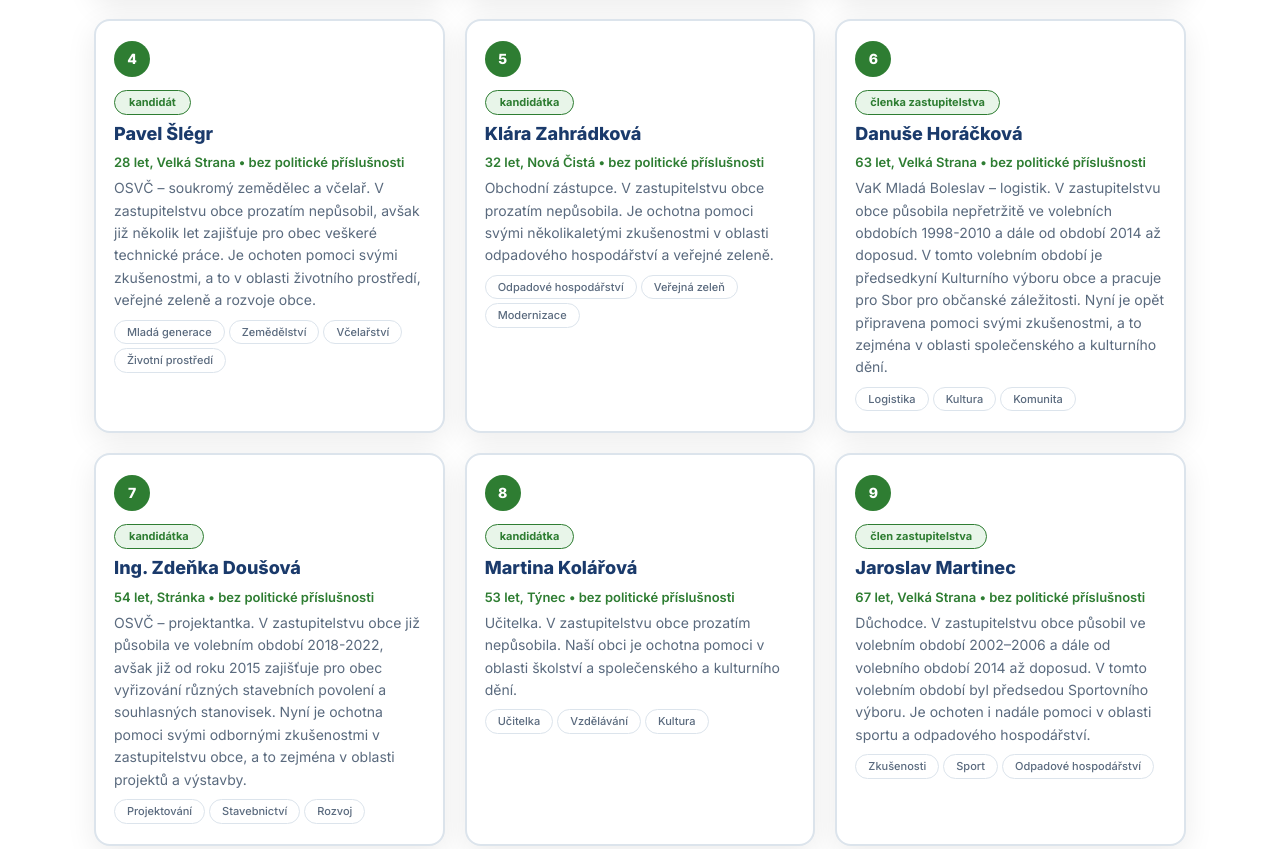
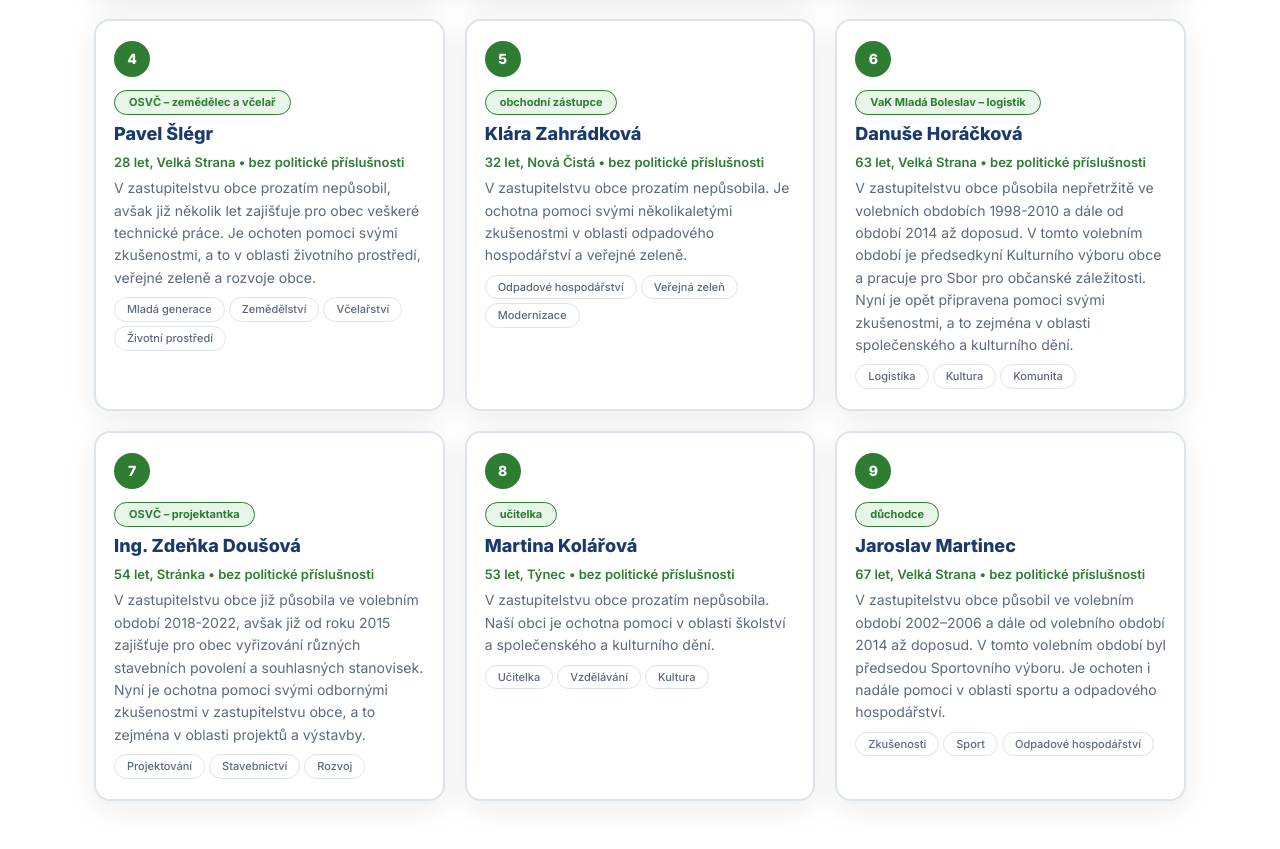
Before and after one commit to normyhraje-sudo/volbaprozitrek, a plain HTML site: page index.html in a window 1280 px wide. Shown: the part 6753-7602 px from the top of the page. Drawn offline with Linux system fonts and the light colour scheme.

Commit message:
Update index.html

```diff
--- a/index.html
+++ b/index.html
@@ -1494,7 +1494,7 @@ footer p strong { font-weight: 900; }
             </div>
 
             <div class="candidates">
-            <!-- Kandidát 1 -->
+                <!-- 1. Zdeněk Tyšer -->
                 <div class="candidate">
                     <div class="candidate-number">1</div>
                     <div class="candidate-info">
@@ -1506,7 +1506,7 @@ footer p strong { font-weight: 900; }
                     </div>
                 </div>
 
-            <!-- Kandidát 2 -->
+                <!-- 2. Leoš Miler -->
                 <div class="candidate">
                     <div class="candidate-number">2</div>
                     <div class="candidate-info">
@@ -1518,86 +1518,86 @@ footer p strong { font-weight: 900; }
                     </div>
                 </div>
 
-            <!-- Kandidát 3 -->
+                <!-- 3. Libor Bárta -->
                 <div class="candidate">
                     <div class="candidate-number">3</div>
                     <div class="candidate-info">
-                    <span class="role-tag">člen zastupitelstva</span>
+                        <span class="role-tag">OSVČ – elektromontážní práce</span>
                         <h3>Libor Bárta</h3>
                         <div class="position">48 let, Velká Strana • bez politické příslušnosti</div>
-                    <p class="bio">OSVČ – v oboru elektromontážní práce. V zastupitelstvu obce dokončuje první volební období, kde byl předsedou Finančního výboru obce. Avšak již několik let zajišťuje pro obec kompletní údržbu veřejného osvětlení a ostatní elektromontážní práce na všech obecních budovách. Pro naši obec je i nadále ochoten pomoci v zastupitelstvu obce Čistá.</p>
+                        <p class="bio">V zastupitelstvu obce dokončuje první volební období, kde byl předsedou Finančního výboru obce. Avšak již několik let zajišťuje pro obec kompletní údržbu veřejného osvětlení a ostatní elektromontážní práce na všech obecních budovách. Pro naši obec je i nadále ochoten pomoci v zastupitelstvu obce Čistá.</p>
                         <div class="tags"><span>Elektrikář</span><span>Finanční výbor</span><span>Veřejné osvětlení</span></div>
                     </div>
                 </div>
 
-            <!-- Kandidát 4 -->
+                <!-- 4. Pavel Šlégr -->
                 <div class="candidate">
                     <div class="candidate-number">4</div>
                     <div class="candidate-info">
-                    <span class="role-tag">kandidát</span>
+                        <span class="role-tag">OSVČ – zemědělec a včelař</span>
                         <h3>Pavel Šlégr</h3>
                         <div class="position">28 let, Velká Strana • bez politické příslušnosti</div>
-                    <p class="bio">OSVČ – soukromý zemědělec a včelař. V zastupitelstvu obce prozatím nepůsobil, avšak již několik let zajišťuje pro obec veškeré technické práce. Je ochoten pomoci svými zkušenostmi, a to v oblasti životního prostředí, veřejné zeleně a rozvoje obce.</p>
+                        <p class="bio">V zastupitelstvu obce prozatím nepůsobil, avšak již několik let zajišťuje pro obec veškeré technické práce. Je ochoten pomoci svými zkušenostmi, a to v oblasti životního prostředí, veřejné zeleně a rozvoje obce.</p>
                         <div class="tags"><span>Mladá generace</span><span>Zemědělství</span><span>Včelařství</span><span>Životní prostředí</span></div>
                     </div>
                 </div>
 
-            <!-- Kandidát 5 -->
+                <!-- 5. Klára Zahrádková -->
                 <div class="candidate">
                     <div class="candidate-number">5</div>
                     <div class="candidate-info">
-                    <span class="role-tag">kandidátka</span>
+                        <span class="role-tag">obchodní zástupce</span>
                         <h3>Klára Zahrádková</h3>
                         <div class="position">32 let, Nová Čistá • bez politické příslušnosti</div>
-                    <p class="bio">Obchodní zástupce. V zastupitelstvu obce prozatím nepůsobila. Je ochotna pomoci svými několikaletými zkušenostmi v oblasti odpadového hospodářství a veřejné zeleně.</p>
+                        <p class="bio">V zastupitelstvu obce prozatím nepůsobila. Je ochotna pomoci svými několikaletými zkušenostmi v oblasti odpadového hospodářství a veřejné zeleně.</p>
                         <div class="tags"><span>Odpadové hospodářství</span><span>Veřejná zeleň</span><span>Modernizace</span></div>
                     </div>
                 </div>
 
-            <!-- Kandidát 6 -->
+                <!-- 6. Danuše Horáčková -->
                 <div class="candidate">
                     <div class="candidate-number">6</div>
                     <div class="candidate-info">
-                    <span class="role-tag">členka zastupitelstva</span>
+                        <span class="role-tag">VaK Mladá Boleslav – logistik</span>
                         <h3>Danuše Horáčková</h3>
                         <div class="position">63 let, Velká Strana • bez politické příslušnosti</div>
-                    <p class="bio">VaK Mladá Boleslav – logistik. V zastupitelstvu obce působila nepřetržitě ve volebních obdobích 1998-2010 a dále od období 2014 až doposud. V tomto volebním období je předsedkyní Kulturního výboru obce a pracuje pro Sbor pro občanské záležitosti. Nyní je opět připravena pomoci svými zkušenostmi, a to zejména v oblasti společenského a kulturního dění.</p>
+                        <p class="bio">V zastupitelstvu obce působila nepřetržitě ve volebních obdobích 1998-2010 a dále od období 2014 až doposud. V tomto volebním období je předsedkyní Kulturního výboru obce a pracuje pro Sbor pro občanské záležitosti. Nyní je opět připravena pomoci svými zkušenostmi, a to zejména v oblasti společenského a kulturního dění.</p>
                         <div class="tags"><span>Logistika</span><span>Kultura</span><span>Komunita</span></div>
                     </div>
                 </div>
 
-            <!-- Kandidát 7 -->
+                <!-- 7. Ing. Zdeňka Doušová -->
                 <div class="candidate">
                     <div class="candidate-number">7</div>
                     <div class="candidate-info">
-                    <span class="role-tag">kandidátka</span>
+                        <span class="role-tag">OSVČ – projektantka</span>
                         <h3>Ing. Zdeňka Doušová</h3>
                         <div class="position">54 let, Stránka • bez politické příslušnosti</div>
-                    <p class="bio">OSVČ – projektantka. V zastupitelstvu obce již působila ve volebním období 2018-2022, avšak již od roku 2015 zajišťuje pro obec vyřizování různých stavebních povolení a souhlasných stanovisek. Nyní je ochotna pomoci svými odbornými zkušenostmi v zastupitelstvu obce, a to zejména v oblasti projektů a výstavby.</p>
+                        <p class="bio">V zastupitelstvu obce již působila ve volebním období 2018-2022, avšak již od roku 2015 zajišťuje pro obec vyřizování různých stavebních povolení a souhlasných stanovisek. Nyní je ochotna pomoci svými odbornými zkušenostmi v zastupitelstvu obce, a to zejména v oblasti projektů a výstavby.</p>
                         <div class="tags"><span>Projektování</span><span>Stavebnictví</span><span>Rozvoj</span></div>
                     </div>
                 </div>
 
-            <!-- Kandidát 8 -->
+                <!-- 8. Martina Kolářová -->
                 <div class="candidate">
                     <div class="candidate-number">8</div>
                     <div class="candidate-info">
-                    <span class="role-tag">kandidátka</span>
+                        <span class="role-tag">učitelka</span>
                         <h3>Martina Kolářová</h3>
                         <div class="position">53 let, Týnec • bez politické příslušnosti</div>
-                    <p class="bio">Učitelka. V zastupitelstvu obce prozatím nepůsobila. Naší obci je ochotna pomoci v oblasti školství a společenského a kulturního dění.</p>
+                        <p class="bio">V zastupitelstvu obce prozatím nepůsobila. Naší obci je ochotna pomoci v oblasti školství a společenského a kulturního dění.</p>
                         <div class="tags"><span>Učitelka</span><span>Vzdělávání</span><span>Kultura</span></div>
                     </div>
                 </div>
 
-            <!-- Kandidát 9 -->
+                <!-- 9. Jaroslav Martinec -->
                 <div class="candidate">
                     <div class="candidate-number">9</div>
                     <div class="candidate-info">
-                    <span class="role-tag">člen zastupitelstva</span>
+                        <span class="role-tag">důchodce</span>
                         <h3>Jaroslav Martinec</h3>
                         <div class="position">67 let, Velká Strana • bez politické příslušnosti</div>
-                    <p class="bio">Důchodce. V zastupitelstvu obce působil ve volebním období 2002–2006 a dále od volebního období 2014 až doposud. V tomto volebním období byl předsedou Sportovního výboru. Je ochoten i nadále pomoci v oblasti sportu a odpadového hospodářství.</p>
+                        <p class="bio">V zastupitelstvu obce působil ve volebním období 2002–2006 a dále od volebního období 2014 až doposud. V tomto volebním období byl předsedou Sportovního výboru. Je ochoten i nadále pomoci v oblasti sportu a odpadového hospodářství.</p>
                         <div class="tags"><span>Zkušenosti</span><span>Sport</span><span>Odpadové hospodářství</span></div>
                     </div>
                 </div>
```
Lines whose indentation alone changed are shown as unchanged.
